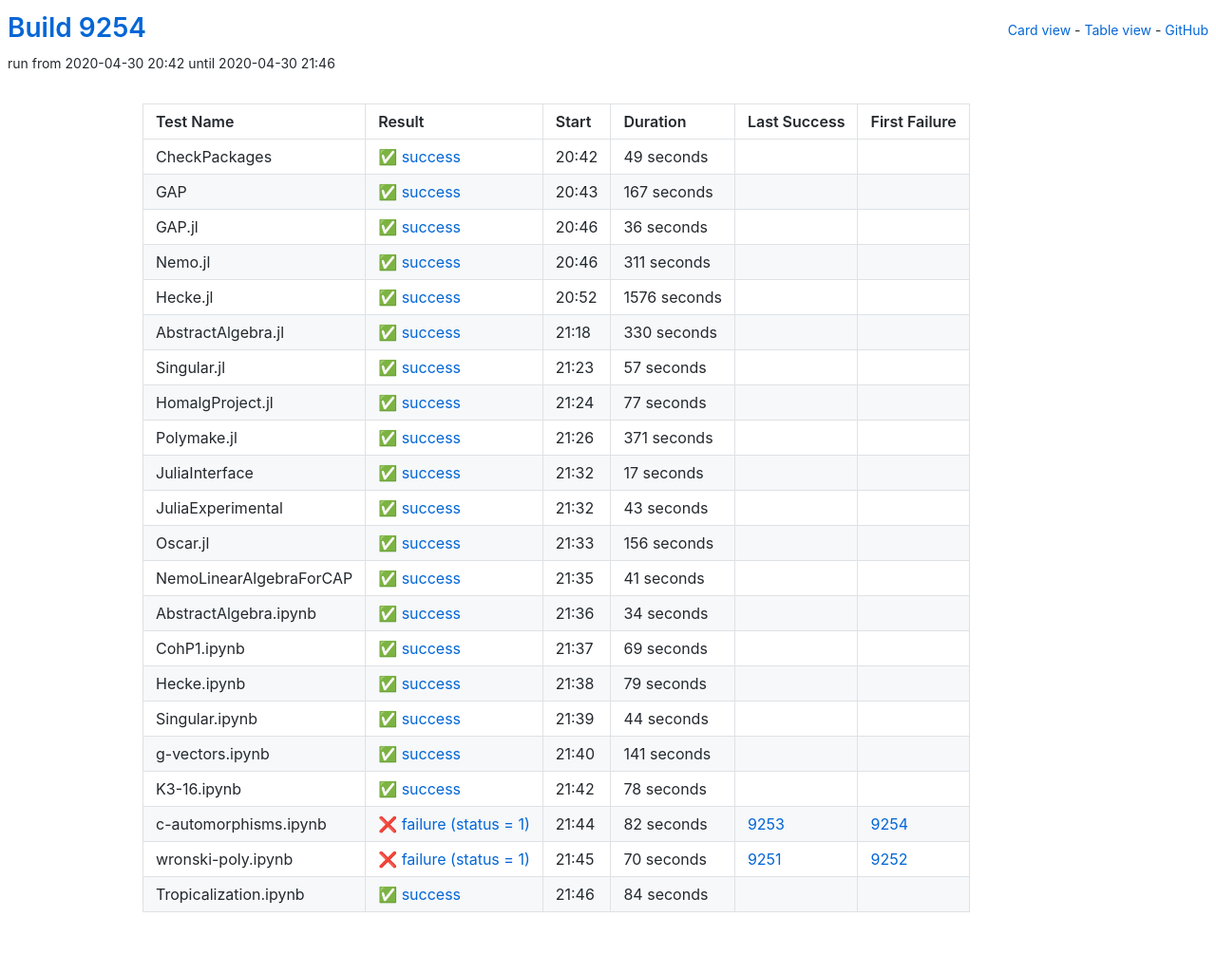
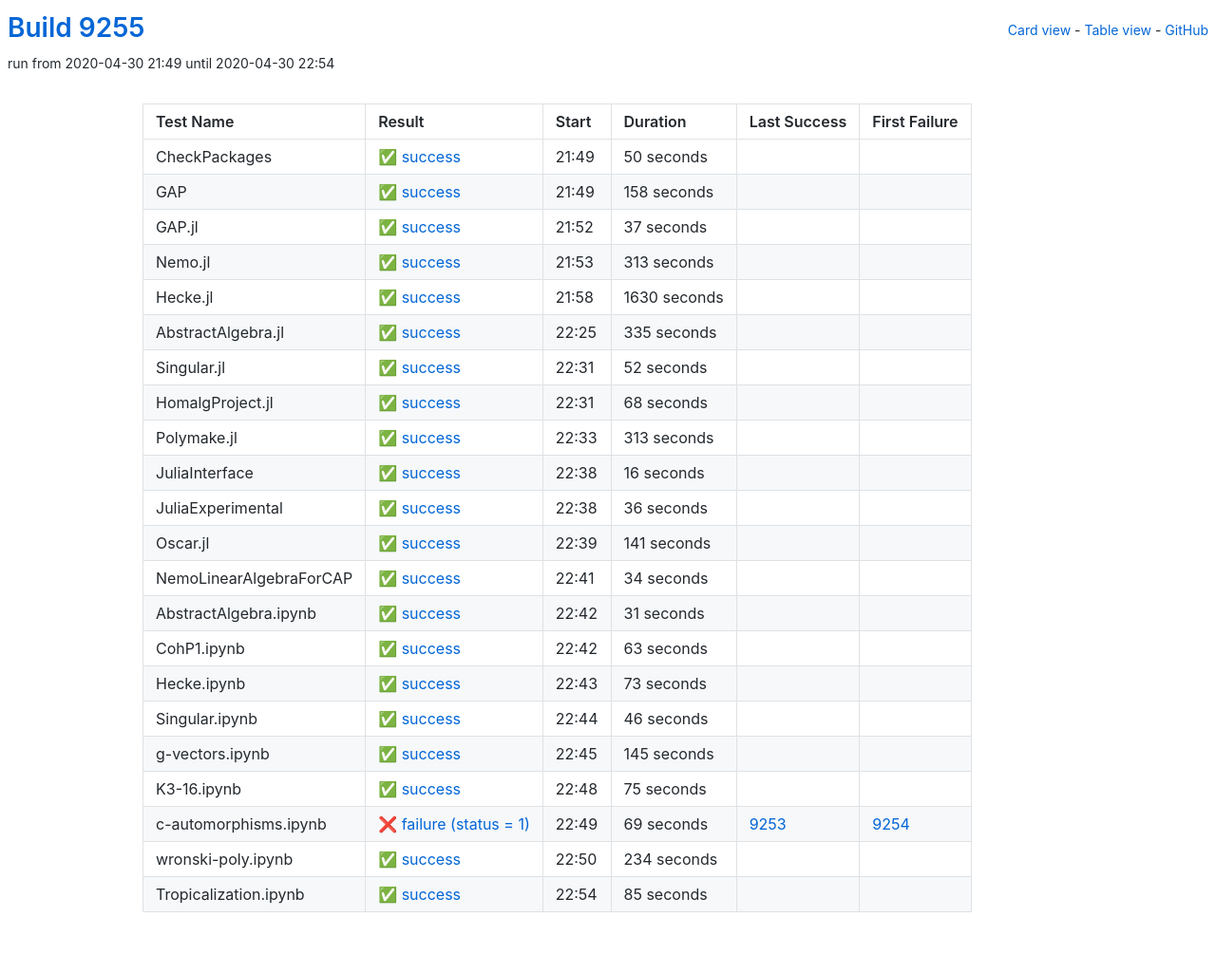
Before and after one commit to oscar-system/oscar-ci-status, a Jekyll site: the page built from table.html, in a window 1280 px wide. Shown: the whole page at 95% size. Built offline with Jekyll 4.4.1, drawn with Linux system fonts in a browser that asks for light colours.

Commit message:
Build 9255

```diff
--- a/_data/ci.yml
+++ b/_data/ci.yml
@@ -1,27 +1,115 @@
-build: 9254
-build_url: https://oscarci.mathematik.uni-kl.de/job/oscar/9254/
+build: 9255
+build_url: https://oscarci.mathematik.uni-kl.de/job/oscar/9255/
 job: oscar
 tests:
-- duration: 49
+- duration: 50
   exitcode: 0
   first_failure: false
   first_failure_url: null
   last_success: false
   last_success_url: null
-  log: https://oscarci.mathematik.uni-kl.de/job/oscar/9254/artifact/logs/build-9254/CheckPackages.log
+  log: https://oscarci.mathematik.uni-kl.de/job/oscar/9255/artifact/logs/build-9255/CheckPackages.log
   name: CheckPackages
-  start: 2020-04-30 20:42
+  start: 2020-04-30 21:49
   status: success
   success: true
-- duration: 167
+- duration: 158
   exitcode: 0
   first_failure: false
   first_failure_url: null
   last_success: false
   last_success_url: null
-  log: https://oscarci.mathematik.uni-kl.de/job/oscar/9254/artifact/logs/build-9254/GAP.log
+  log: https://oscarci.mathematik.uni-kl.de/job/oscar/9255/artifact/logs/build-9255/GAP.log
   name: GAP
-  start: 2020-04-30 20:43
+  start: 2020-04-30 21:49
+  status: success
+  success: true
+- duration: 37
+  exitcode: 0
+  first_failure: false
+  first_failure_url: null
+  last_success: false
+  last_success_url: null
+  log: https://oscarci.mathematik.uni-kl.de/job/oscar/9255/artifact/logs/build-9255/GAP.jl.log
+  name: GAP.jl
+  start: 2020-04-30 21:52
+  status: success
+  success: true
+- duration: 313
+  exitcode: 0
+  first_failure: false
+  first_failure_url: null
+  last_success: false
+  last_success_url: null
+  log: https://oscarci.mathematik.uni-kl.de/job/oscar/9255/artifact/logs/build-9255/Nemo.jl.log
+  name: Nemo.jl
+  start: 2020-04-30 21:53
+  status: success
+  success: true
+- duration: 1630
+  exitcode: 0
+  first_failure: false
+  first_failure_url: null
+  last_success: false
+  last_success_url: null
+  log: https://oscarci.mathematik.uni-kl.de/job/oscar/9255/artifact/logs/build-9255/Hecke.jl.log
+  name: Hecke.jl
+  start: 2020-04-30 21:58
+  status: success
+  success: true
+- duration: 335
+  exitcode: 0
+  first_failure: false
+  first_failure_url: null
+  last_success: false
+  last_success_url: null
+  log: https://oscarci.mathematik.uni-kl.de/job/oscar/9255/artifact/logs/build-9255/AbstractAlgebra.jl.log
+  name: AbstractAlgebra.jl
+  start: 2020-04-30 22:25
+  status: success
+  success: true
+- duration: 52
+  exitcode: 0
+  first_failure: false
+  first_failure_url: null
+  last_success: false
+  last_success_url: null
+  log: https://oscarci.mathematik.uni-kl.de/job/oscar/9255/artifact/logs/build-9255/Singular.jl.log
+  name: Singular.jl
+  start: 2020-04-30 22:31
+  status: success
+  success: true
+- duration: 68
+  exitcode: 0
+  first_failure: false
+  first_failure_url: null
+  last_success: false
+  last_success_url: null
+  log: https://oscarci.mathematik.uni-kl.de/job/oscar/9255/artifact/logs/build-9255/HomalgProject.jl.log
+  name: HomalgProject.jl
+  start: 2020-04-30 22:31
+  status: success
+  success: true
+- duration: 313
+  exitcode: 0
+  first_failure: false
+  first_failure_url: null
+  last_success: false
+  last_success_url: null
+  log: https://oscarci.mathematik.uni-kl.de/job/oscar/9255/artifact/logs/build-9255/Polymake.jl.log
+  name: Polymake.jl
+  start: 2020-04-30 22:33
+  status: success
+  success: true
+- duration: 16
+  exitcode: 0
+  first_failure: false
+  first_failure_url: null
+  last_success: false
+  last_success_url: null
+  log: https://oscarci.mathematik.uni-kl.de/job/oscar/9255/artifact/logs/build-9255/JuliaInterface.log
+  name: JuliaInterface
+  start: 2020-04-30 22:38
   status: success
   success: true
 - duration: 36
@@ -30,119 +118,20 @@ tests:
   first_failure_url: null
   last_success: false
   last_success_url: null
-  log: https://oscarci.mathematik.uni-kl.de/job/oscar/9254/artifact/logs/build-9254/GAP.jl.log
-  name: GAP.jl
-  start: 2020-04-30 20:46
+  log: https://oscarci.mathematik.uni-kl.de/job/oscar/9255/artifact/logs/build-9255/JuliaExperimental.log
+  name: JuliaExperimental
+  start: 2020-04-30 22:38
   status: success
   success: true
-- duration: 311
+- duration: 141
   exitcode: 0
   first_failure: false
   first_failure_url: null
   last_success: false
   last_success_url: null
-  log: https://oscarci.mathematik.uni-kl.de/job/oscar/9254/artifact/logs/build-9254/Nemo.jl.log
-  name: Nemo.jl
-  start: 2020-04-30 20:46
-  status: success
-  success: true
-- duration: 1576
-  exitcode: 0
-  first_failure: false
-  first_failure_url: null
-  last_success: false
-  last_success_url: null
-  log: https://oscarci.mathematik.uni-kl.de/job/oscar/9254/artifact/logs/build-9254/Hecke.jl.log
-  name: Hecke.jl
-  start: 2020-04-30 20:52
-  status: success
-  success: true
-- duration: 330
-  exitcode: 0
-  first_failure: false
-  first_failure_url: null
-  last_success: false
-  last_success_url: null
-  log: https://oscarci.mathematik.uni-kl.de/job/oscar/9254/artifact/logs/build-9254/AbstractAlgebra.jl.log
-  name: AbstractAlgebra.jl
-  start: 2020-04-30 21:18
-  status: success
-  success: true
-- duration: 57
-  exitcode: 0
-  first_failure: false
-  first_failure_url: null
-  last_success: false
-  last_success_url: null
-  log: https://oscarci.mathematik.uni-kl.de/job/oscar/9254/artifact/logs/build-9254/Singular.jl.log
-  name: Singular.jl
-  start: 2020-04-30 21:23
-  status: success
-  success: true
-- duration: 77
-  exitcode: 0
-  first_failure: false
-  first_failure_url: null
-  last_success: false
-  last_success_url: null
-  log: https://oscarci.mathematik.uni-kl.de/job/oscar/9254/artifact/logs/build-9254/HomalgProject.jl.log
-  name: HomalgProject.jl
-  start: 2020-04-30 21:24
-  status: success
-  success: true
-- duration: 371
-  exitcode: 0
-  first_failure: false
-  first_failure_url: null
-  last_success: false
-  last_success_url: null
-  log: https://oscarci.mathematik.uni-kl.de/job/oscar/9254/artifact/logs/build-9254/Polymake.jl.log
-  name: Polymake.jl
-  start: 2020-04-30 21:26
-  status: success
-  success: true
-- duration: 17
-  exitcode: 0
-  first_failure: false
-  first_failure_url: null
-  last_success: false
-  last_success_url: null
-  log: https://oscarci.mathematik.uni-kl.de/job/oscar/9254/artifact/logs/build-9254/JuliaInterface.log
-  name: JuliaInterface
-  start: 2020-04-30 21:32
-  status: success
-  success: true
-- duration: 43
-  exitcode: 0
-  first_failure: false
-  first_failure_url: null
-  last_success: false
-  last_success_url: null
-  log: https://oscarci.mathematik.uni-kl.de/job/oscar/9254/artifact/logs/build-9254/JuliaExperimental.log
-  name: JuliaExperimental
-  start: 2020-04-30 21:32
-  status: success
-  success: true
-- duration: 156
-  exitcode: 0
-  first_failure: false
-  first_failure_url: null
-  last_success: false
-  last_success_url: null
-  log: https://oscarci.mathematik.uni-kl.de/job/oscar/9254/artifact/logs/build-9254/Oscar.jl.log
+  log: https://oscarci.mathematik.uni-kl.de/job/oscar/9255/artifact/logs/build-9255/Oscar.jl.log
   name: Oscar.jl
-  start: 2020-04-30 21:33
-  status: success
-  success: true
-- duration: 41
-  exitcode: 0
-  first_failure: false
-  first_failure_url: null
-  last_success: false
-  last_success_url: null
-  log: https://oscarci.mathematik.uni-kl.de/job/oscar/9254/artifact/logs/build-9254/NemoLinearAlgebraForCAP.log
-  name: NemoLinearAlgebraForCAP
-  start: 2020-04-30 21:35
+  start: 2020-04-30 22:39
   status: success
   success: true
 - duration: 34
@@ -151,96 +140,107 @@ tests:
   first_failure_url: null
   last_success: false
   last_success_url: null
-  log: https://oscarci.mathematik.uni-kl.de/job/oscar/9254/artifact/logs/build-9254/AbstractAlgebra.ipynb.log
-  name: AbstractAlgebra.ipynb
-  start: 2020-04-30 21:36
+  log: https://oscarci.mathematik.uni-kl.de/job/oscar/9255/artifact/logs/build-9255/NemoLinearAlgebraForCAP.log
+  name: NemoLinearAlgebraForCAP
+  start: 2020-04-30 22:41
   status: success
   success: true
-- duration: 69
+- duration: 31
   exitcode: 0
   first_failure: false
   first_failure_url: null
   last_success: false
   last_success_url: null
-  log: https://oscarci.mathematik.uni-kl.de/job/oscar/9254/artifact/logs/build-9254/CohP1.ipynb.log
-  name: CohP1.ipynb
-  start: 2020-04-30 21:37
+  log: https://oscarci.mathematik.uni-kl.de/job/oscar/9255/artifact/logs/build-9255/AbstractAlgebra.ipynb.log
+  name: AbstractAlgebra.ipynb
+  start: 2020-04-30 22:42
   status: success
   success: true
-- duration: 79
+- duration: 63
   exitcode: 0
   first_failure: false
   first_failure_url: null
   last_success: false
   last_success_url: null
-  log: https://oscarci.mathematik.uni-kl.de/job/oscar/9254/artifact/logs/build-9254/Hecke.ipynb.log
-  name: Hecke.ipynb
-  start: 2020-04-30 21:38
+  log: https://oscarci.mathematik.uni-kl.de/job/oscar/9255/artifact/logs/build-9255/CohP1.ipynb.log
+  name: CohP1.ipynb
+  start: 2020-04-30 22:42
   status: success
   success: true
-- duration: 44
+- duration: 73
   exitcode: 0
   first_failure: false
   first_failure_url: null
   last_success: false
   last_success_url: null
-  log: https://oscarci.mathematik.uni-kl.de/job/oscar/9254/artifact/logs/build-9254/Singular.ipynb.log
-  name: Singular.ipynb
-  start: 2020-04-30 21:39
+  log: https://oscarci.mathematik.uni-kl.de/job/oscar/9255/artifact/logs/build-9255/Hecke.ipynb.log
+  name: Hecke.ipynb
+  start: 2020-04-30 22:43
   status: success
   success: true
-- duration: 141
+- duration: 46
   exitcode: 0
   first_failure: false
   first_failure_url: null
   last_success: false
   last_success_url: null
-  log: https://oscarci.mathematik.uni-kl.de/job/oscar/9254/artifact/logs/build-9254/g-vectors.ipynb.log
-  name: g-vectors.ipynb
-  start: 2020-04-30 21:40
+  log: https://oscarci.mathematik.uni-kl.de/job/oscar/9255/artifact/logs/build-9255/Singular.ipynb.log
+  name: Singular.ipynb
+  start: 2020-04-30 22:44
   status: success
   success: true
-- duration: 78
+- duration: 145
   exitcode: 0
   first_failure: false
   first_failure_url: null
   last_success: false
   last_success_url: null
-  log: https://oscarci.mathematik.uni-kl.de/job/oscar/9254/artifact/logs/build-9254/K3-16.ipynb.log
-  name: K3-16.ipynb
-  start: 2020-04-30 21:42
+  log: https://oscarci.mathematik.uni-kl.de/job/oscar/9255/artifact/logs/build-9255/g-vectors.ipynb.log
+  name: g-vectors.ipynb
+  start: 2020-04-30 22:45
   status: success
   success: true
-- duration: 82
+- duration: 75
+  exitcode: 0
+  first_failure: false
+  first_failure_url: null
+  last_success: false
+  last_success_url: null
+  log: https://oscarci.mathematik.uni-kl.de/job/oscar/9255/artifact/logs/build-9255/K3-16.ipynb.log
+  name: K3-16.ipynb
+  start: 2020-04-30 22:48
+  status: success
+  success: true
+- duration: 69
   exitcode: 1
   first_failure: 9254
   first_failure_url: https://oscarci.mathematik.uni-kl.de/job/oscar/9254/
   last_success: 9253
   last_success_url: https://oscarci.mathematik.uni-kl.de/job/oscar/9253/
-  log: https://oscarci.mathematik.uni-kl.de/job/oscar/9254/artifact/logs/build-9254/c-automorphisms.ipynb.log
+  log: https://oscarci.mathematik.uni-kl.de/job/oscar/9255/artifact/logs/build-9255/c-automorphisms.ipynb.log
   name: c-automorphisms.ipynb
-  start: 2020-04-30 21:44
+  start: 2020-04-30 22:49
   status: failure
   success: false
-- duration: 70
-  exitcode: 1
-  first_failure: 9252
-  first_failure_url: https://oscarci.mathematik.uni-kl.de/job/oscar/9252/
-  last_success: 9251
-  last_success_url: https://oscarci.mathematik.uni-kl.de/job/oscar/9251/
-  log: https://oscarci.mathematik.uni-kl.de/job/oscar/9254/artifact/logs/build-9254/wronski-poly.ipynb.log
-  name: wronski-poly.ipynb
-  start: 2020-04-30 21:45
-  status: failure
-  success: false
-- duration: 84
+- duration: 234
   exitcode: 0
   first_failure: false
   first_failure_url: null
   last_success: false
   last_success_url: null
-  log: https://oscarci.mathematik.uni-kl.de/job/oscar/9254/artifact/logs/build-9254/Tropicalization.ipynb.log
-  name: Tropicalization.ipynb
-  start: 2020-04-30 21:46
+  log: https://oscarci.mathematik.uni-kl.de/job/oscar/9255/artifact/logs/build-9255/wronski-poly.ipynb.log
+  name: wronski-poly.ipynb
+  start: 2020-04-30 22:50
   status: success
   success: true
+- duration: 85
+  exitcode: 0
+  first_failure: false
+  first_failure_url: null
+  last_success: false
+  last_success_url: null
+  log: https://oscarci.mathematik.uni-kl.de/job/oscar/9255/artifact/logs/build-9255/Tropicalization.ipynb.log
+  name: Tropicalization.ipynb
+  start: 2020-04-30 22:54
+  status: success
+  success: true
```
Also changed, not shown: README.md.
